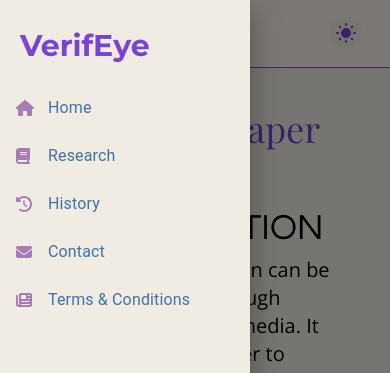
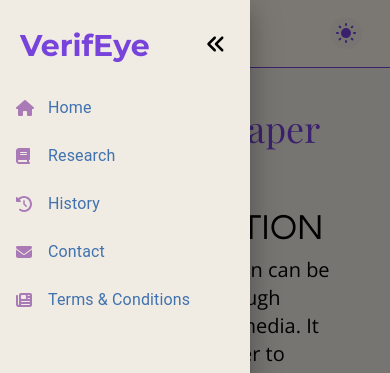
Before and after one commit to Yash0z/News-Classifier, a React (Vite) app: page /about in a window 390 px wide. Both pictures are taken after a click on the button 26 px from the left and 33 px from the top of the page. Shown: the top 373 px of the page. Built offline with nearby package versions, Linux system fonts and the light colour scheme; a web font is replaced by a local one.

Commit message:
Added a cancel

```diff
--- a/src/Components/Sidebar.jsx
+++ b/src/Components/Sidebar.jsx
@@ -64,15 +64,30 @@ export default function Sidebar() {
 			onKeyDown={toggleDrawer(anchor, false)}
 		>
 			<List>
-				<li className='p-5 text-3xl font-Montserrat font-bold text-accent-1'>
-					VerifEye
-				</li>
+				<div className='flex justify-between'>
+					<li className='p-5 text-3xl font-Montserrat font-bold text-accent-1'>
+						VerifEye
+					</li>
+					<button
+						onClick={toggleDrawer("left", false)}
+						className='text-text-clr mr-6'
+					>
+						<FontAwesomeIcon
+							icon={faAnglesLeft}
+							className='  size-5 md:hidden '
+						/>
+					</button>
+				</div>
 				{[
 					{ text: "Home", link: "/", icon: faHouse },
 					{ text: "Research", link: "/About", icon: faBook },
 					{ text: "History", link: "/history", icon: faClockRotateLeft },
 					{ text: "Contact", link: "/Contact", icon: faEnvelope },
-					{text: "Terms & Conditions",link: "/terms",icon: faNewspaper},
+					{
+						text: "Terms & Conditions",
+						link: "/terms&conditions",
+						icon: faNewspaper,
+					},
 				].map((item, index) => (
 					<ListItem key={index} disablePadding>
 						<ListItemButton component={NavLink} to={item.link}>
@@ -90,7 +105,6 @@ export default function Sidebar() {
 		</Box>
 	);
 
-
 	return (
 		<div>
 			<button onClick={toggleDrawer("left", true)}>
@@ -99,6 +113,7 @@ export default function Sidebar() {
 					className='  size-5 md:hidden '
 				/>
 			</button>
+
 			<SwipeableDrawer
 				anchor='left'
 				open={state["left"]}
```
